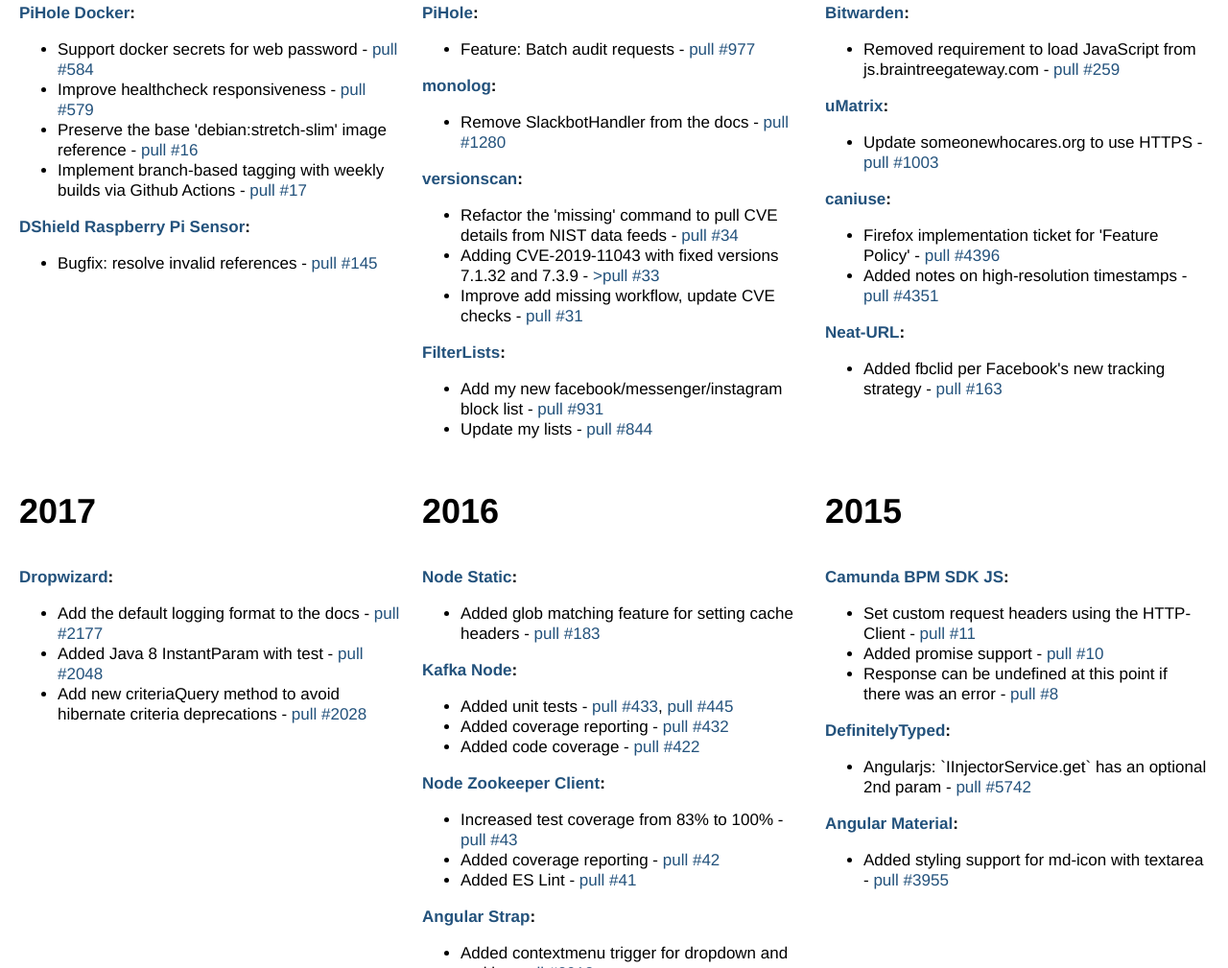
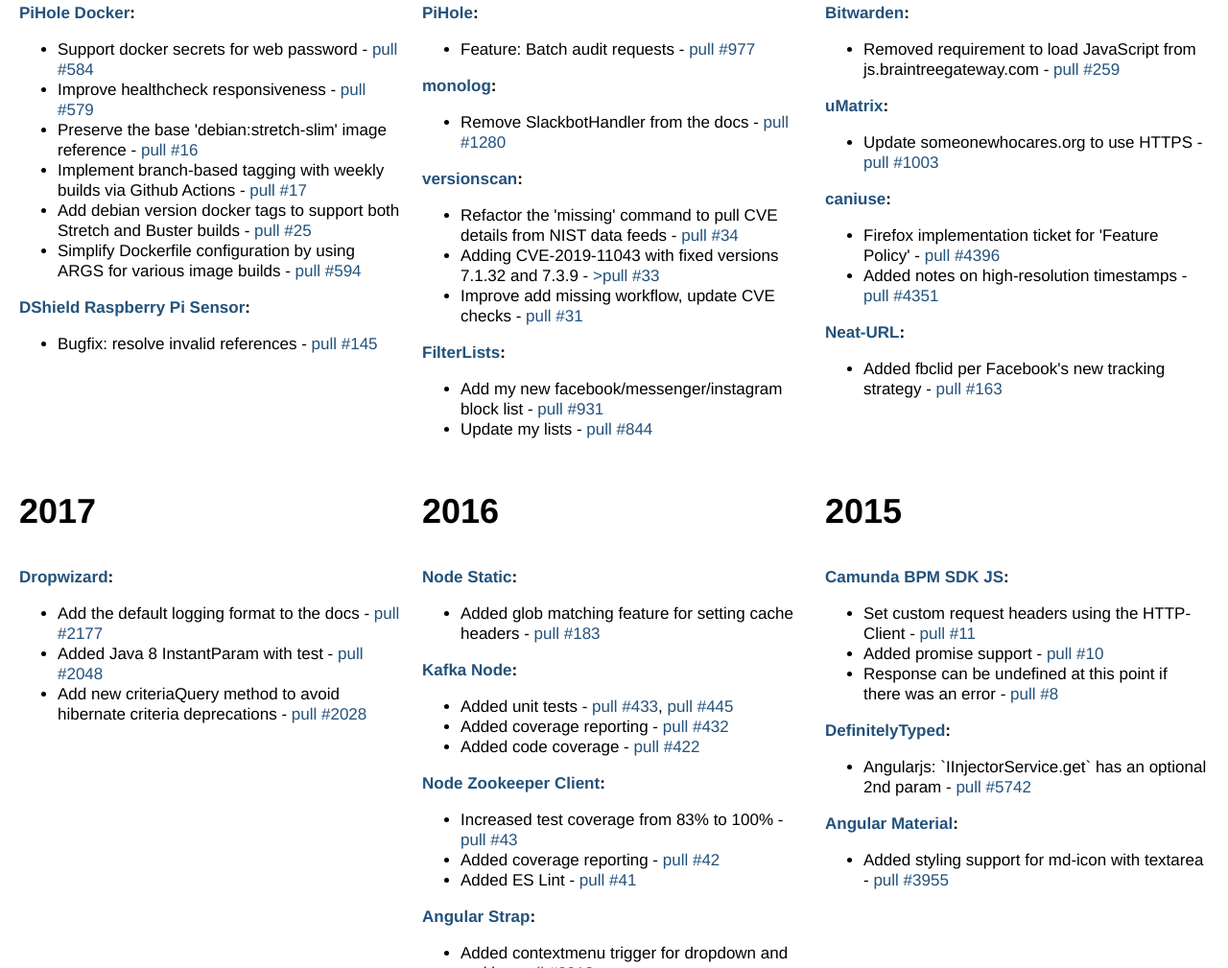
Before and after one commit to lightswitch05/lightswitch05.github.io, a plain HTML site: page index.html in a window 1280 px wide. Shown: the part 2022-3031 px from the top of the page at 96% size. Drawn offline with Linux system fonts and the light colour scheme.

Commit message:
Added a couple more open-source contributions

```diff
--- a/index.html
+++ b/index.html
@@ -126,6 +126,10 @@
                             <a href="https://github.com/pi-hole/docker-base-images/pull/16">pull #16</a></li>
                         <li>Implement branch-based tagging with weekly builds via Github Actions -
                             <a href="https://github.com/pi-hole/docker-base-images/pull/17">pull #17</a></li>
+                        <li>Add debian version docker tags to support both Stretch and Buster builds -
+                            <a href="https://github.com/pi-hole/docker-base-images/pull/25">pull #25</a></li>
+                        <li>Simplify Dockerfile configuration by using ARGS for various image builds -
+                            <a href="https://github.com/pi-hole/docker-pi-hole/pull/594">pull #594</a></li>
                     </ul>
                 </dd>
                 <dt><a href="https://github.com/DShield-ISC/dshield">DShield Raspberry Pi Sensor</a>:</dt>
--- a/robots.txt
+++ b/robots.txt
@@ -1,4 +1,4 @@
-User-agent: *
-Allow: /
+User-agent:*
+Allow:/
 
-Sitemap:  https://www.github.developerdan.com/sitemap.xml
+Sitemap:https://www.github.developerdan.com/sitemap.xml
```
